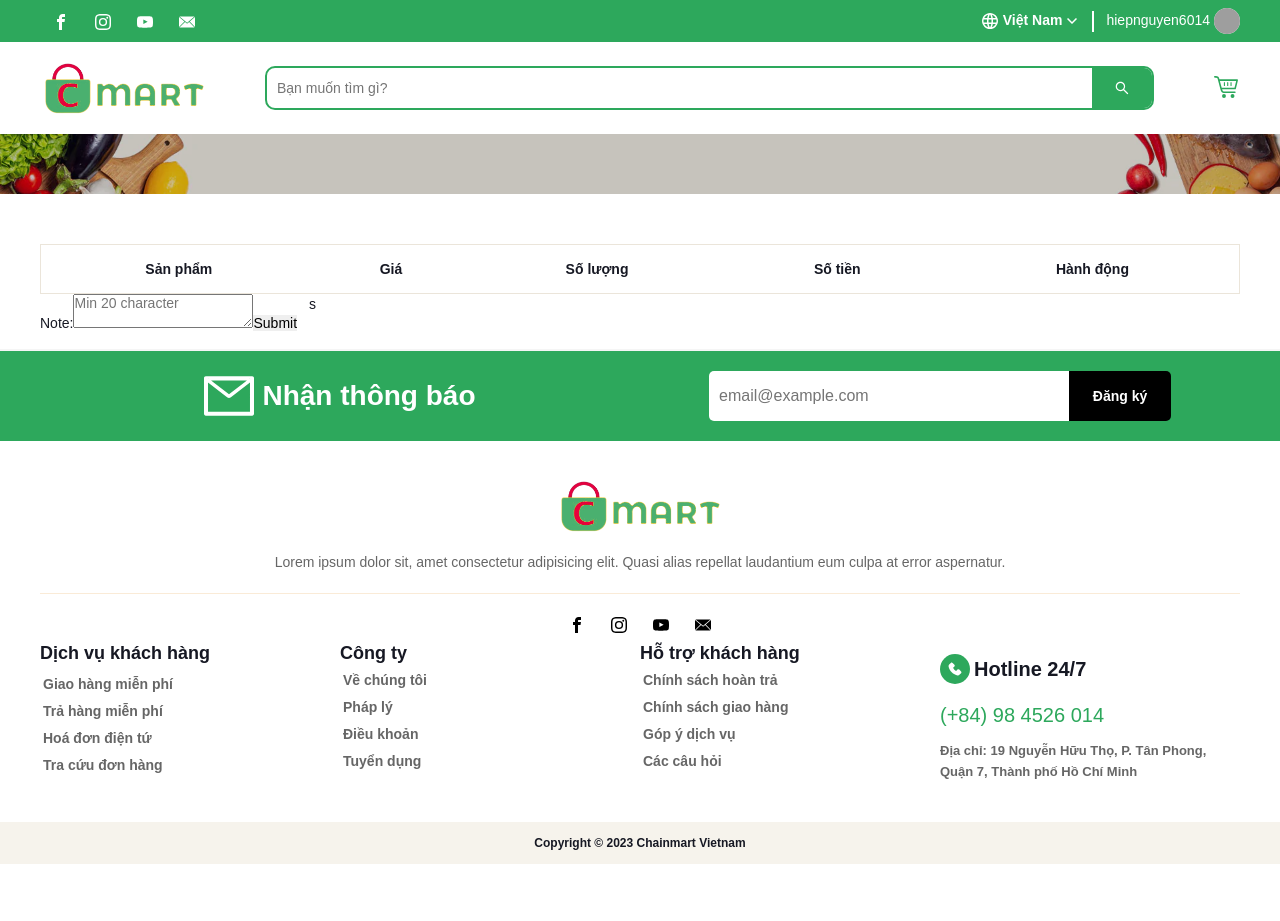
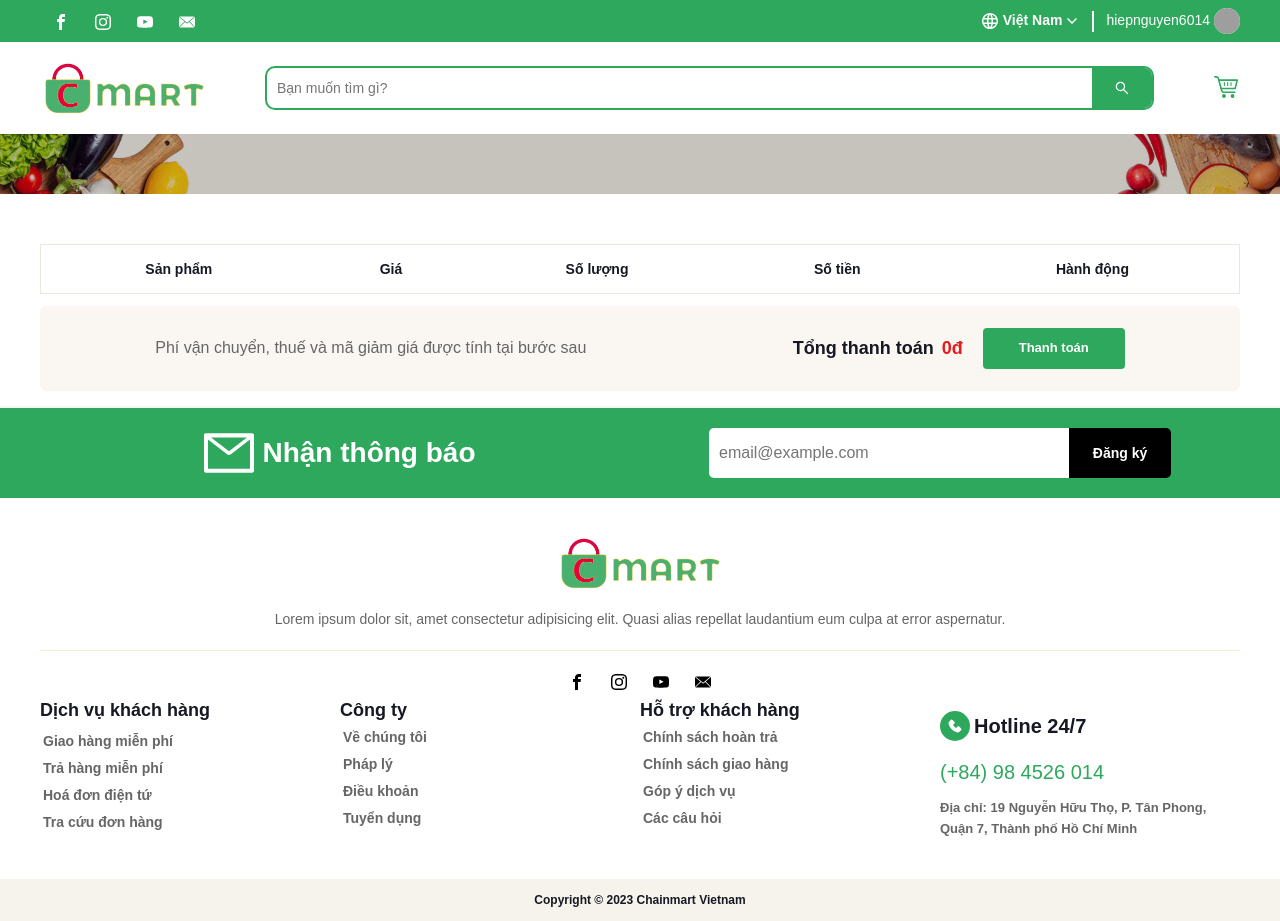
Before and after one commit to Graduation-Thesis-K23/chainmart-fe-customer, a Next.js app: page /cart in a window 1280 px wide. Before the commit the page ends 864 px from the top, so only its background shows below. Built offline with nearby package versions, Linux system fonts and the light colour scheme; grey boxes are pictures that could not be loaded.

Commit message:
feat: cart

```diff
--- a/src/components/pages/Cart/components/Products/Products.module.scss
+++ b/src/components/pages/Cart/components/Products/Products.module.scss
@@ -1,3 +1,5 @@
+@import "~/styles/variables";
+
 .products {
   padding: 50px 15px 15px;
 
@@ -117,9 +119,63 @@
       text-align: center;
     }
   }
+
+  &_checkout {
+    display: flex;
+    justify-content: space-around;
+    align-items: center;
+    margin-top: 12px;
+    padding: 22px;
+    background-color: #faf7f2;
+    border-radius: 6px;
+
+    &_text {
+      color: #666;
+      margin-right: 20px;
+    }
+
+    &_info {
+      display: flex;
+      align-items: center;
+    }
+
+    &_button {
+      background-color: $primary-color;
+      color: #fff;
+      padding: 13px 36px;
+      margin-left: 12px;
+      border-radius: 4px;
+      font-weight: 600;
+      font-size: 13px;
+      cursor: pointer;
+
+      &:hover {
+        opacity: 0.7;
+      }
+    }
+
+    &_total {
+      font-weight: 600;
+      font-size: 18px;
+      margin-right: 8px;
+    }
+
+    &_price {
+      font-weight: 700;
+      margin-right: 8px;
+      font-size: 18px;
+      color: rgb(228, 28, 28);
+    }
+  }
 }
 
 .table_container {
   padding: 0;
   overflow-x: overlay;
 }
+
+@media (max-width: 576px) {
+  .products_checkout_text {
+    display: none;
+  }
+}
--- a/src/components/pages/Cart/components/Products/index.tsx
+++ b/src/components/pages/Cart/components/Products/index.tsx
@@ -1,10 +1,8 @@
-import React, { memo } from "react";
+import React, { memo, useMemo } from "react";
 import { DeleteOutlined } from "@ant-design/icons";
 import Link from "next/link";
 import Image from "next/image";
 import classNames from "classnames";
-import { useForm, SubmitHandler } from "react-hook-form";
-import { Row, Col } from "antd";
 
 import styles from "./Products.module.scss";
 import useTranslate from "~/hooks/useLocales";
@@ -12,18 +10,15 @@ import useCart from "~/contexts/CartContext";
 import { convertPrice, convertClassify } from "~/helpers";
 import { INCREASE, DECREASE } from "~/constants";
 
-type FormData = {
-  note: string;
-};
-
 const Products = () => {
-  const { register, handleSubmit } = useForm<FormData>();
-
   const productText = useTranslate("cart.product");
   const unitPriceText = useTranslate("cart.productUnitPrice");
   const quantityText = useTranslate("cart.productQuantity");
   const totalText = useTranslate("cart.productTotal");
   const actionText = useTranslate("cart.productAction");
+  const noteText = useTranslate("cart.note");
+  const cartTotalText = useTranslate("cart.cartTotal");
+  const checkoutText = useTranslate("cart.checkout");
 
   const { cart } = useCart();
 
@@ -39,9 +34,9 @@ const Products = () => {
     }
   };
 
-  const onSubmit: SubmitHandler<FormData> = (formData) => {
-    console.log(formData);
-  };
+  const total = useMemo(() => {
+    return cart.reduce((prev, curr) => prev + curr.price * curr.quantity, 0);
+  }, [cart]);
 
   return (
     <div className={styles["products"]}>
@@ -135,26 +130,20 @@ const Products = () => {
             </tbody>
           </table>
         </div>
-        <Row gutter={[12, 12]}>
-          <Col>
-            <form onSubmit={handleSubmit(onSubmit)}>
-              <label>Note:</label>
-              <textarea
-                placeholder="Min 20 character"
-                {...register("note", {
-                  minLength: {
-                    value: 20,
-                    message: "m",
-                  },
-                })}
-              />
-              <input type="submit" />
-            </form>
-          </Col>
-          <Col>
-            <div>s</div>
-          </Col>
-        </Row>
+        <div className={styles["products_checkout"]}>
+          <p className={styles["products_checkout_text"]}>{noteText}</p>
+          <div className={styles["products_checkout_info"]}>
+            <span className={styles["products_checkout_total"]}>
+              {cartTotalText}
+            </span>
+            <span className={styles["products_checkout_price"]}>
+              {convertPrice(total)}đ
+            </span>
+            <button className={styles["products_checkout_button"]}>
+              {checkoutText}
+            </button>
+          </div>
+        </div>
       </div>
     </div>
   );
--- a/src/locales/en.ts
+++ b/src/locales/en.ts
@@ -20,6 +20,9 @@ export default {
   "cart.productQuantity": "Quantity",
   "cart.productTotal": "Total",
   "cart.productAction": "Action",
+  "cart.note": "Shipping, taxes, and discounts will be calculated at checkout.",
+  "cart.cartTotal": "Total",
+  "cart.checkout": "Checkout",
   // search
   "search.lookingFor": "What are you looking for?",
   // footer
--- a/src/locales/vi.ts
+++ b/src/locales/vi.ts
@@ -21,6 +21,9 @@ export default {
   "cart.productQuantity": "Số lượng",
   "cart.productTotal": "Số tiền",
   "cart.productAction": "Hành động",
+  "cart.note": "Phí vận chuyển, thuế và mã giảm giá được tính tại bước sau",
+  "cart.cartTotal": "Tổng thanh toán",
+  "cart.checkout": "Thanh toán",
   // search
   "search.lookingFor": "Bạn muốn tìm gì?",
   // footer
```
